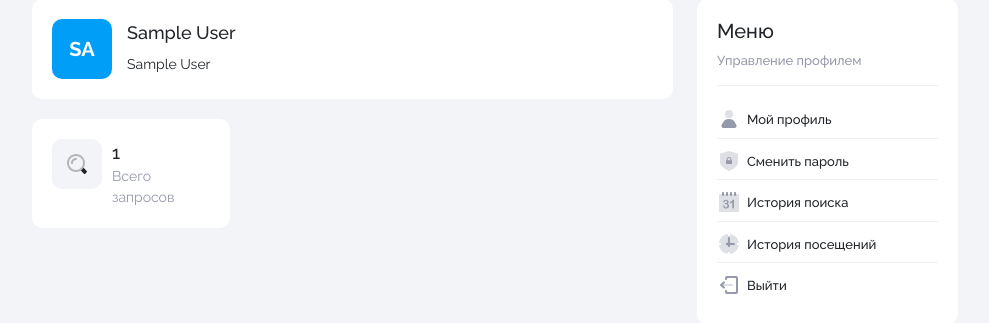
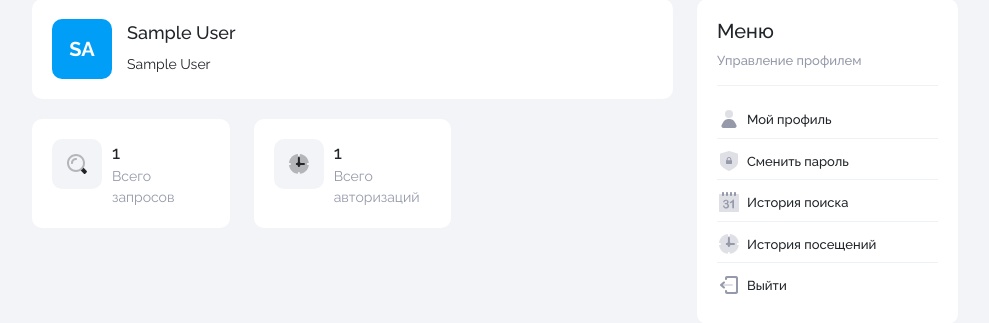
Before and after one commit to ElveeBolt/Cerebro, a Django app: page /user/ in a window 1280 px wide. Shown: the part 159-482 px from the top of the page, without its empty margins (50-1039 px from the left). Run offline with Django 4.2, Linux system fonts and the light colour scheme; a user stored in the database is signed in; tables that the repository leaves empty hold one stand-in row (values such as "Sample post"); data that the repository does not hold is empty; some libraries are stand-ins or nearby versions.

Commit message:
Added statistic of history login count in user page

```diff
--- a/cerebro/templates/user/index.html
+++ b/cerebro/templates/user/index.html
@@ -30,6 +30,18 @@
                         <div class="title">Всего запросов</div>
                     </div>
                 </div>
+                <div class="col-4">
+                    <div class="card-statistic">
+                        <span class="svg-icon">
+                            <svg width="24" height="24" viewBox="0 0 24 24" fill="none" xmlns="http://www.w3.org/2000/svg">
+                                <path opacity="0.3" d="M20.9 12.9C20.3 12.9 19.9 12.5 19.9 11.9C19.9 11.3 20.3 10.9 20.9 10.9H21.8C21.3 6.2 17.6 2.4 12.9 2V2.9C12.9 3.5 12.5 3.9 11.9 3.9C11.3 3.9 10.9 3.5 10.9 2.9V2C6.19999 2.5 2.4 6.2 2 10.9H2.89999C3.49999 10.9 3.89999 11.3 3.89999 11.9C3.89999 12.5 3.49999 12.9 2.89999 12.9H2C2.5 17.6 6.19999 21.4 10.9 21.8V20.9C10.9 20.3 11.3 19.9 11.9 19.9C12.5 19.9 12.9 20.3 12.9 20.9V21.8C17.6 21.3 21.4 17.6 21.8 12.9H20.9Z" fill="currentColor"/>
+                                <path d="M16.9 10.9H13.6C13.4 10.6 13.2 10.4 12.9 10.2V5.90002C12.9 5.30002 12.5 4.90002 11.9 4.90002C11.3 4.90002 10.9 5.30002 10.9 5.90002V10.2C10.6 10.4 10.4 10.6 10.2 10.9H9.89999C9.29999 10.9 8.89999 11.3 8.89999 11.9C8.89999 12.5 9.29999 12.9 9.89999 12.9H10.2C10.4 13.2 10.6 13.4 10.9 13.6V13.9C10.9 14.5 11.3 14.9 11.9 14.9C12.5 14.9 12.9 14.5 12.9 13.9V13.6C13.2 13.4 13.4 13.2 13.6 12.9H16.9C17.5 12.9 17.9 12.5 17.9 11.9C17.9 11.3 17.5 10.9 16.9 10.9Z" fill="currentColor"/>
+                            </svg>
+                        </span>
+                        <div class="count">{{ history_login_count }}</div>
+                        <div class="title">Всего авторизаций</div>
+                    </div>
+                </div>
             </div>
         </div>
         {% include 'user/menu.html' %}
--- a/cerebro/user/views.py
+++ b/cerebro/user/views.py
@@ -13,10 +13,12 @@ from api import api
 @login_required(redirect_field_name=None)
 def index(request):
     history_count = History.objects.filter(user=request.user).count()
+    history_login_count = Login.objects.filter(user=request.user).count()
     context = {
         'title': ' Мой профиль',
         'subtitle': 'Детальная информация о пользователе',
-        'history_count': history_count
+        'history_count': history_count,
+        'history_login_count': history_login_count
     }
 
     return render(request, 'user/index.html', context=context)
```
